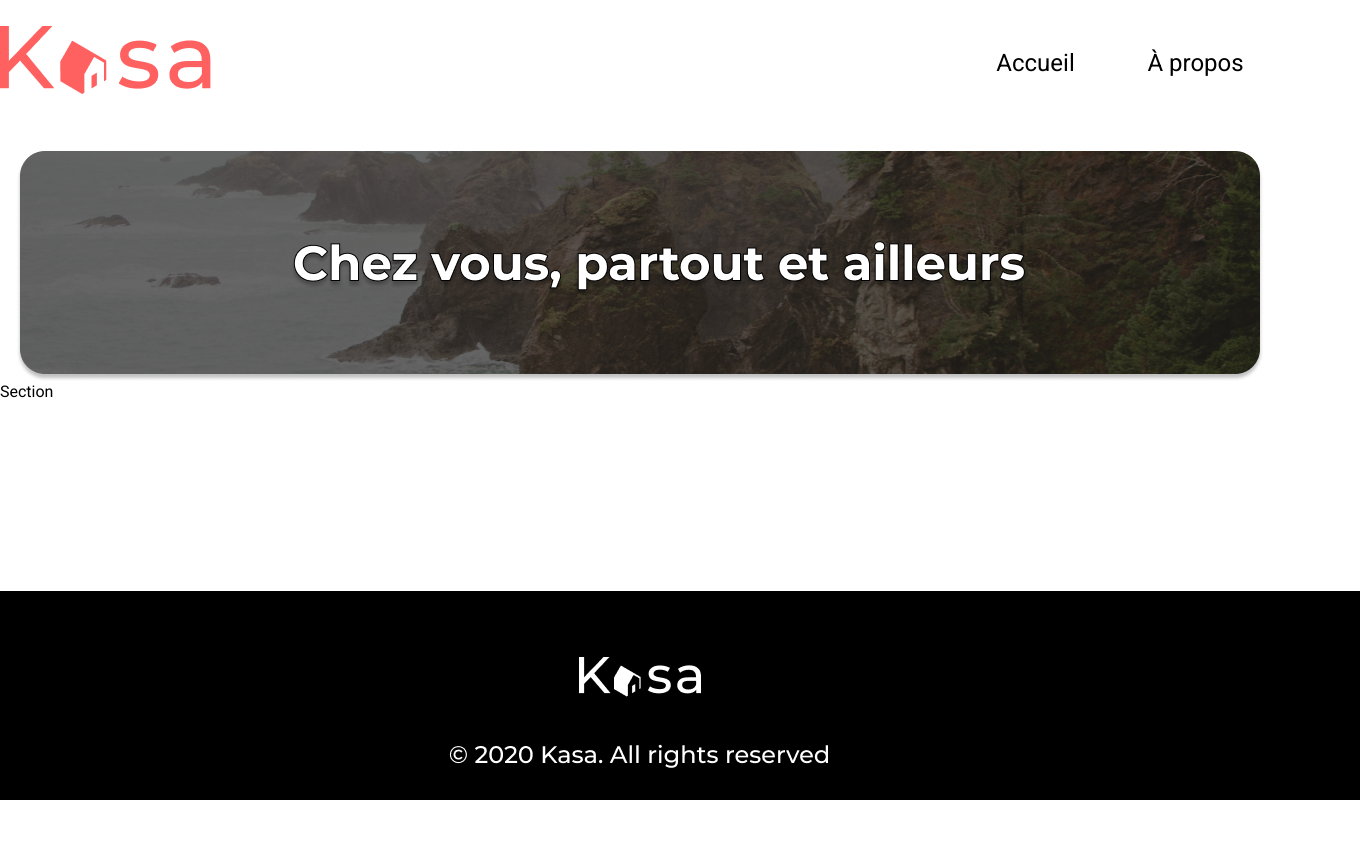
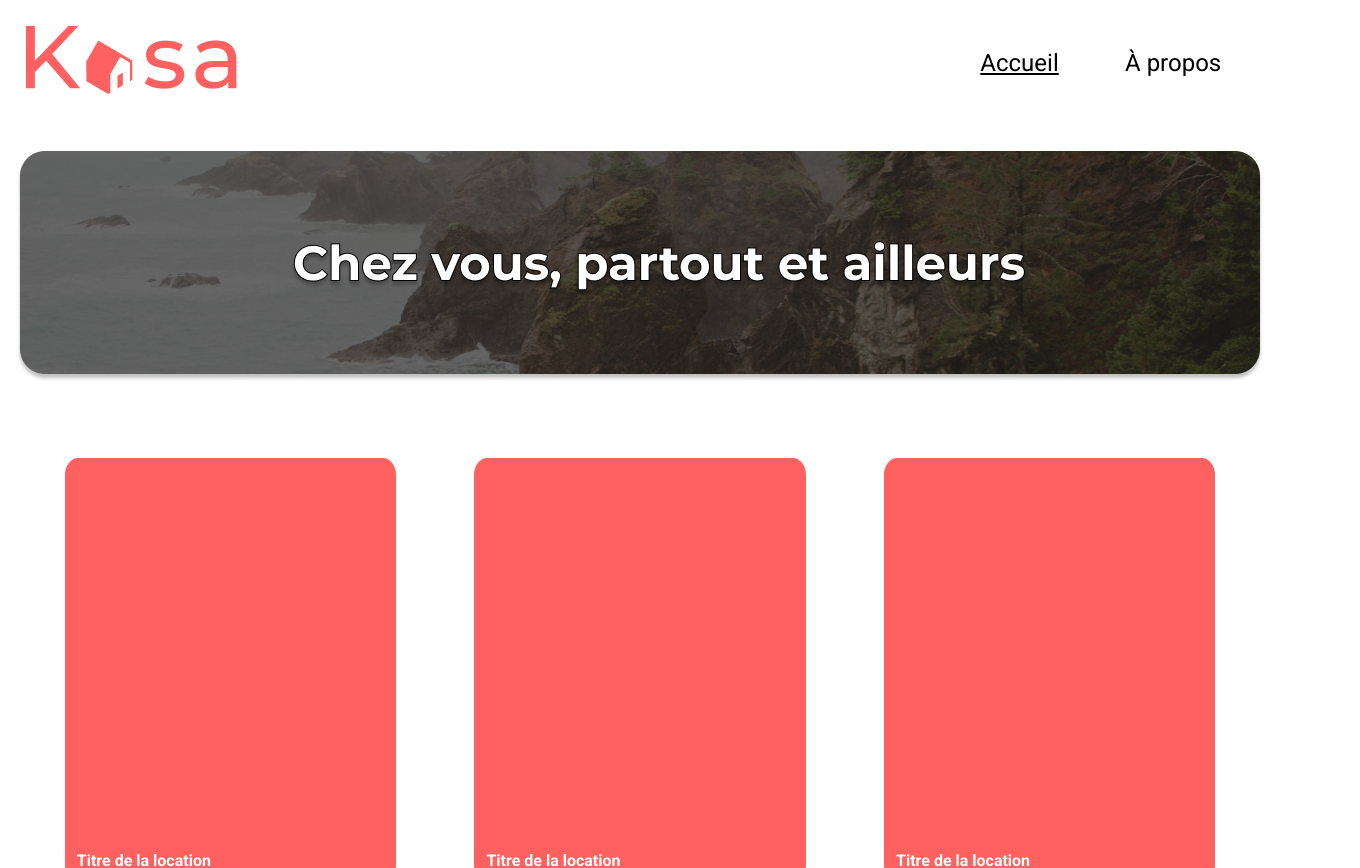
Before and after one commit to JohnMFY/Projet_11_Kasa, a React (Vite) app: page / in a window 1280 px wide. Shown: the top 868 px of the page, 1360 px wide, since content can reach past the window. Before the commit the page ends 800 px from the top, so only its background shows below. Built offline with nearby package versions, Linux system fonts and the light colour scheme.

Commit message:
work on the main

```diff
--- a/src/components/Banner.css
+++ b/src/components/Banner.css
@@ -2,4 +2,5 @@
     width: 100%;
     display: flex;
     justify-content: space-around;
+    margin-bottom: 2%;
 }
--- /dev/null
+++ b/src/components/Card.css
@@ -0,0 +1,14 @@
+.card{
+    width: 25%;
+    height: 400px;
+    background-color: #ff6060;
+    margin: 2%;
+    padding: 1%;
+    border-radius: 4%;
+    color: white;
+    font-weight: 700;
+    display: flex;
+    justify-content:flex-end;
+    flex-direction : column;
+
+}
--- /dev/null
+++ b/src/components/Card.jsx
@@ -0,0 +1,12 @@
+import React from 'react'
+import "./Card.css"
+
+function Card() {
+  return (
+    <div className='card'>
+        Titre de la location
+    </div>
+  )
+}
+
+export default Card
--- a/src/components/Footer.css
+++ b/src/components/Footer.css
@@ -5,12 +5,12 @@
     display: flex;
     justify-content: center;
     background-color: black;
-    position: fixed;
     left: 0;
     bottom: 0;
+    max-height: 15%;
 }
 img{
-    width: fit-content;
+    object-fit:scale-down;
     margin: 0%;
     padding: 0%;
 }
--- a/src/components/Nav.css
+++ b/src/components/Nav.css
@@ -3,8 +3,8 @@
     justify-content: space-between;
     align-items: center;
     font-size: x-large;
-    width: 100%;
-    padding: 2% 0%;
+    width: auto;
+    padding: 2%;
 }
 .navBtn{
     width: 25%;
@@ -12,3 +12,6 @@
     justify-content: space-around;
     flex-flow: row nowrap;
 }
+.acceuil{
+    text-decoration: underline;
+}
--- a/src/components/Nav.jsx
+++ b/src/components/Nav.jsx
@@ -8,8 +8,8 @@ function Nav() {
         <img src="src\assets\Logo.png" alt="Logo" />
       </div>
       <div className='navBtn'>
-        <div>Accueil</div>
-        <div>À propos</div>
+        <div className='acceuil'>Accueil</div>
+        <div className='propos'>À propos</div>
       </div>
     </nav>
   )
--- a/src/components/SectionLocations.css
+++ b/src/components/SectionLocations.css
@@ -1,3 +1,9 @@
 .sectionLocations{
     display: flex;
+    justify-content: space-around;
+    flex-flow: row wrap;
+    width: 96%;
+    height: auto;
+    margin: 2%;
+
 }
--- a/src/components/SectionLocations.jsx
+++ b/src/components/SectionLocations.jsx
@@ -1,10 +1,16 @@
 import React from 'react'
 import "./SectionLocations.css"
+import Card from './card'
 
 function SectionLocations() {
   return (
     <div className='sectionLocations'>
-      Section
+      <Card/>
+      <Card/>
+      <Card/>
+      <Card/>
+      <Card/>
+      <Card/>
     </div>
   )
 }
```
